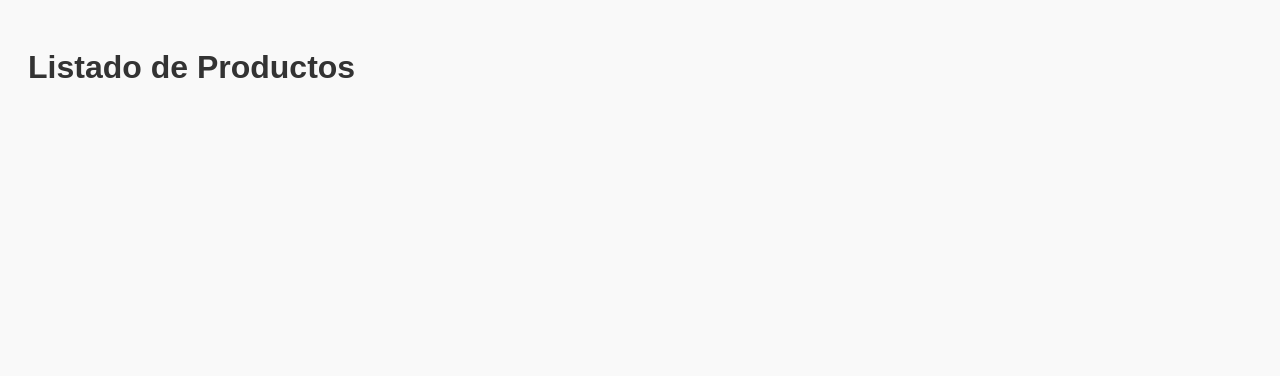
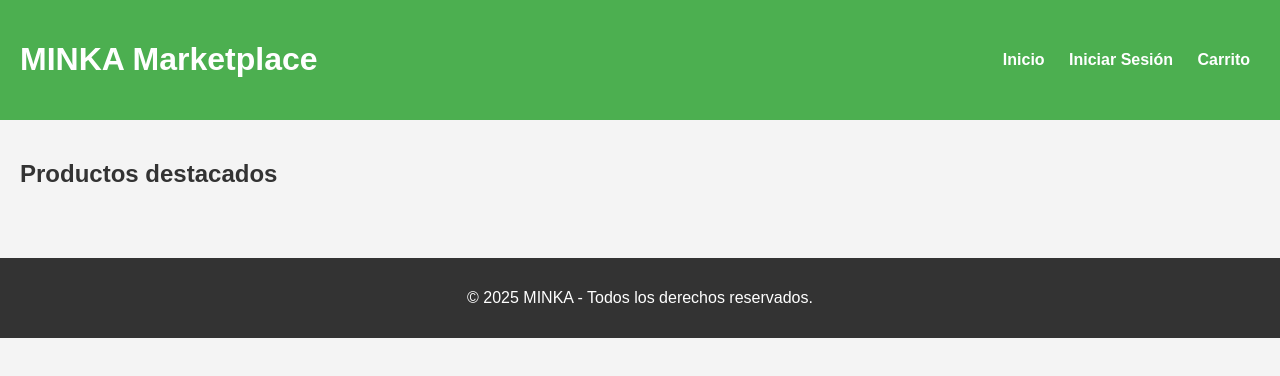
Before and after one commit to Gerson0207/MINKA-WEB, a plain HTML site: page frontend/pages/index.html in a window 1280 px wide. Drawn offline with Linux system fonts and the light colour scheme; files that its build step writes are made by us from their sources; no server answers; files whose address does not match are found by name.

Commit message:
modifcacion

```diff
--- a/frontend/assets/css/estilos.css
+++ b/frontend/assets/css/estilos.css
@@ -1,18 +1,57 @@
 body {
+  margin: 0;
   font-family: Arial, sans-serif;
-  padding: 20px;
-  background-color: #f9f9f9;
-}
-
-h1 {
+  background-color: #f4f4f4;
   color: #333;
 }
 
+.header {
+  background-color: #4CAF50;
+  color: white;
+  padding: 20px;
+  display: flex;
+  justify-content: space-between;
+  align-items: center;
+}
+
+.header nav a {
+  color: white;
+  margin: 0 10px;
+  text-decoration: none;
+  font-weight: bold;
+}
+
+.contenedor {
+  padding: 20px;
+}
+
+.productos-grid {
+  display: grid;
+  grid-template-columns: repeat(auto-fill, minmax(250px, 1fr));
+  gap: 20px;
+}
+
 .producto {
-  background: #ffffff;
-  border: 1px solid #ddd;
+  background: white;
+  border-radius: 10px;
+  box-shadow: 0 3px 6px rgba(0,0,0,0.1);
   padding: 15px;
-  margin-bottom: 15px;
+  transition: transform 0.2s;
+}
+
+.producto:hover {
+  transform: scale(1.02);
+}
+
+.producto img {
+  width: 100%;
   border-radius: 8px;
-  box-shadow: 0 2px 5px rgba(0,0,0,0.1);
 }
+
+.footer {
+  text-align: center;
+  background: #333;
+  color: white;
+  padding: 15px;
+  margin-top: 30px;
+}
--- a/frontend/assets/js/main.js
+++ b/frontend/assets/js/main.js
@@ -1,4 +1,3 @@
-// Consumir la API y mostrar productos en el index.html
 fetch('http://localhost:3000/api/productos')
   .then(res => res.json())
   .then(productos => {
@@ -9,11 +8,10 @@ fetch('http://localhost:3000/api/productos')
       div.classList.add('producto');
       div.innerHTML = `
         <h2>${producto.nombre}</h2>
-        <p>Precio: Bs. ${producto.precio}</p>
+        <img src="${producto.imagen}" alt="${producto.nombre}">
+        <p>${producto.descripcion}</p>
+        <p><strong>Precio:</strong> Bs. ${producto.precio}</p>
       `;
       contenedor.appendChild(div);
     });
-  })
-  .catch(error => {
-    console.error('Error al cargar los productos:', error);
   });
--- a/frontend/pages/index.html
+++ b/frontend/pages/index.html
@@ -1,12 +1,32 @@
 <!DOCTYPE html>
-<html>
+<html lang="es">
 <head>
-  <title>MINKA Marketplace</title>
+  <meta charset="UTF-8">
+  <meta name="viewport" content="width=device-width, initial-scale=1">
+  <title>MINKA - Marketplace</title>
   <link rel="stylesheet" href="assets/css/estilos.css">
 </head>
 <body>
-  <h1>Listado de Productos</h1>
-  <ul id="lista-productos"></ul>
+
+  <header class="header">
+    <h1>MINKA Marketplace</h1>
+    <nav>
+      <a href="index.html">Inicio</a>
+      <a href="login.html">Iniciar Sesión</a>
+      <a href="carrito.html">Carrito</a>
+    </nav>
+  </header>
+
+  <main class="contenedor">
+    <h2>Productos destacados</h2>
+    <div id="productos-container" class="productos-grid">
+      <!-- Productos aparecerán aquí -->
+    </div>
+  </main>
+
+  <footer class="footer">
+    <p>&copy; 2025 MINKA - Todos los derechos reservados.</p>
+  </footer>
 
   <script src="assets/js/main.js"></script>
 </body>
```
